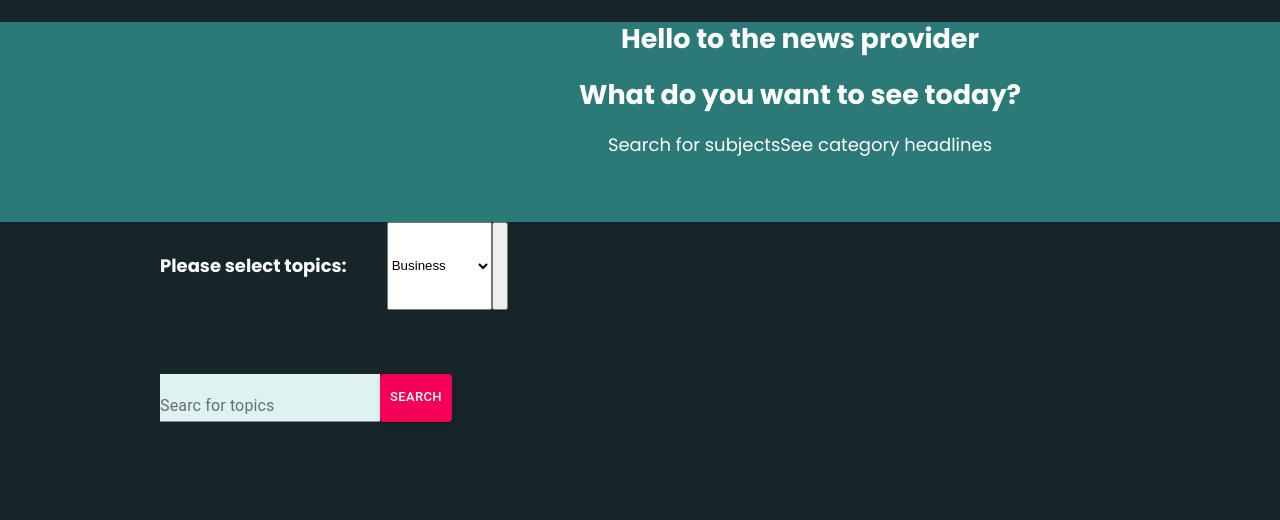
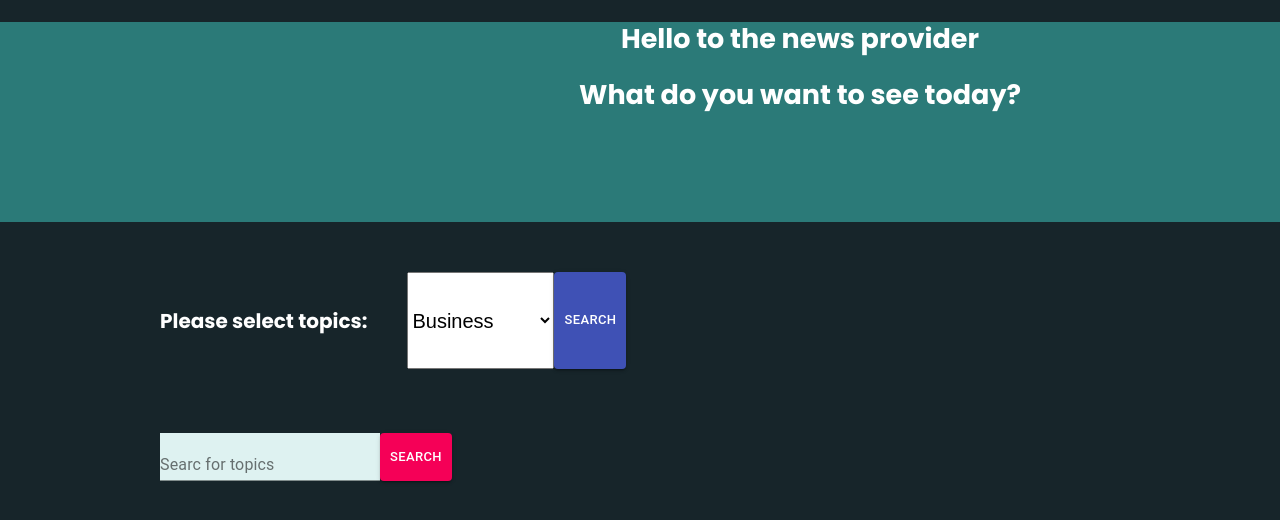
Before and after one commit to popicaandrei/NewsProviderApp, a React (Create React App) app in the folder client/news-app/: page /home in a window 1280 px wide. Shown: the top 520 px of the page. Built offline with nearby package versions, Linux system fonts and the light colour scheme; sample sign-in values are in the browser's storage.

Commit message:
fixes still need logout button

```diff
--- a/client/news-app/src/pages/home.jsx
+++ b/client/news-app/src/pages/home.jsx
@@ -55,12 +55,10 @@ export function HomePage(props) {
         <div className="header-container">
              <h2 className="title">Hello to the news provider</h2>
              <h2 className="title">What do you want to see today?</h2>
-             <span className="options">Search for subjects</span>
-             <span className="options">See category headlines</span>
         </div>
         <div className="selectClass">
         <h5 className="small-text">Please select topics:</h5>
-        <select value={topic} onChange={e => setTopic(e.target?.value)}>
+        <select className="dropbox" value={topic} onChange={e => setTopic(e.target?.value)}>
             <option value="business">Business</option>
             <option value="entertainment">Entertainment</option>
             <option value="general">General</option>
@@ -69,13 +67,14 @@ export function HomePage(props) {
             <option value="sports">Sports</option>
             <option value="technology">Technology</option>
         </select>
-        <button onClick={checkBySelection}></button>
-
+        <Button onClick={checkBySelection} variant="contained" size="small" color="primary">
+         Search
+          </Button>
 
         </div>
         <div className="search">
         <TextField id="standard-basic" label="Searc for topics"  onChange={e => setSearch(e.target?.value)} className="text-box"/>
-        <Button onClick={checkBySearch} variant="contained" size="small" color="secondary" className="search-button">
+        <Button onClick={checkBySearch} variant="contained" size="small" color="secondary">
          Search
           </Button>
         </div>
--- a/client/news-app/src/pages/home.scss
+++ b/client/news-app/src/pages/home.scss
@@ -34,10 +34,11 @@
   justify-content: left;
   flex-direction: row;
   padding-left: 10%;
+  padding-top: 50px;
 }
 .small-text{
   color: #fff;
-  font-size: 18px;
+  font-size: 20px;
   font-family: 'Poppins';
   margin-right: 40px;
 }
@@ -64,6 +65,8 @@
   color: #fff;
   background-color: #DEF2F1;
 }
-.search-button{
-  padding-left:50px;
+
+.dropbox{
+  font-family: Arial;
+  font-size: 20px;
 }
```
